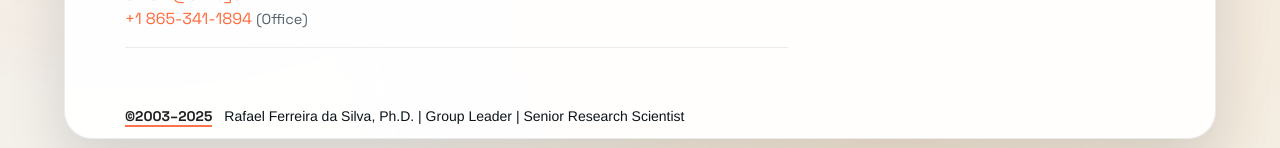
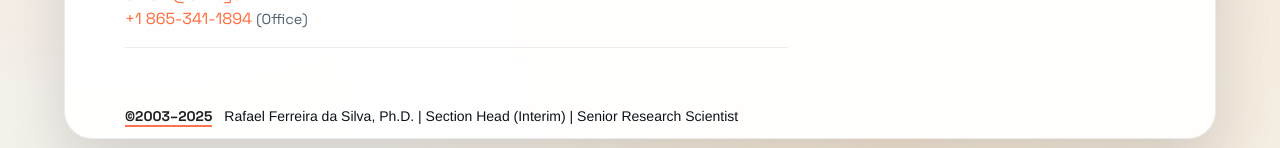
Before and after one commit to rafaelfsilva/rafaelfsilva.github.io, a Jekyll site: the page built from index.html, in a window 1280 px wide and 900 px high, scrolled down 1290 px. Shown: the part 749-897 px from the top of the window. Built offline with Jekyll 4.4.1, drawn with Linux system fonts in a browser that asks for light colours; some web fonts are replaced.

Commit message:
new website layout

```diff
--- a/_includes/footer.html
+++ b/_includes/footer.html
@@ -1,5 +1,5 @@
 <div class="col-sm-12 subpage-block">
     <ul class="info-list">
-        <li><span class="title">&copy;2003&ndash;{{ site.time | date: '%Y' }}</span><span class="value">Rafael Ferreira da Silva, Ph.D. | Group Leader | Senior Research Scientist</span></li>
+        <li><span class="title">&copy;2003&ndash;{{ site.time | date: '%Y' }}</span><span class="value">Rafael Ferreira da Silva, Ph.D. | Section Head (Interim) | Senior Research Scientist</span></li>
     </ul>
 </div>
```
